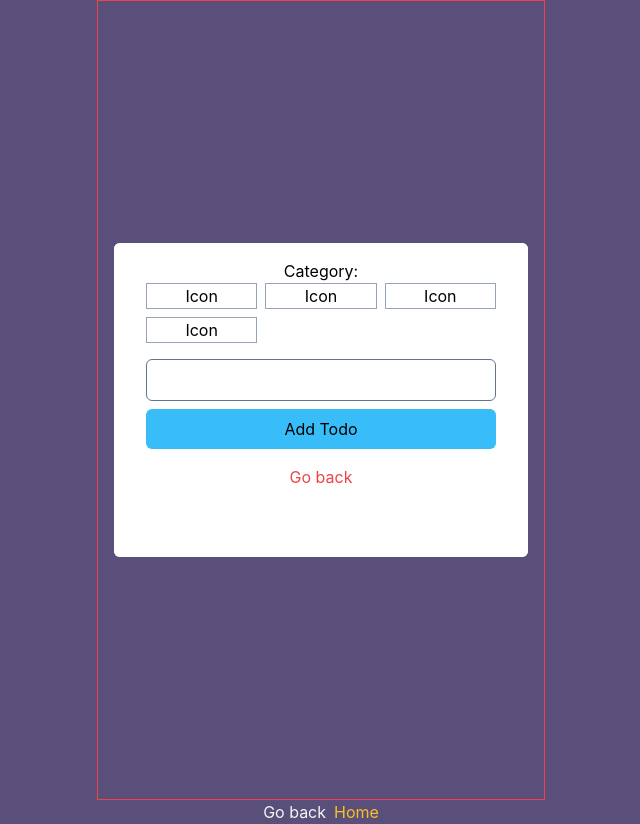
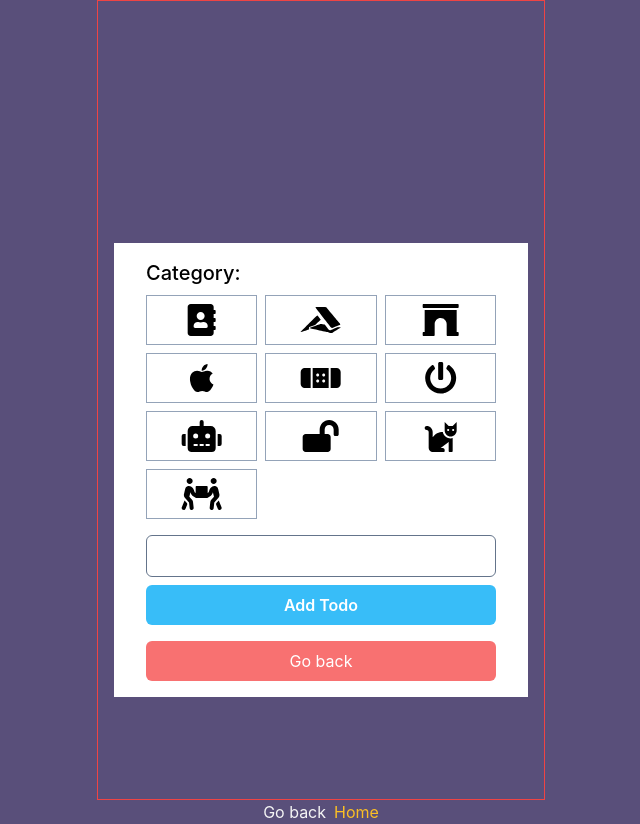
Before and after one commit to pantpad/iCodeThis-Playground, a React (Vite) app: page /TodoPage in a window 1280 px wide. Both pictures are taken after a click on the button 783 px from the left and 508 px from the top of the page. Shown: the whole page, without its empty margins (319-959 px from the left). Built offline with nearby package versions, Linux system fonts and the light colour scheme.

Commit message:
Add icons, need to remove ref and add state

```diff
--- a/src/pages/TodoPage/TodoAddMenu.jsx
+++ b/src/pages/TodoPage/TodoAddMenu.jsx
@@ -1,23 +1,112 @@
 /* eslint-disable react/prop-types */
 
 import { useRef } from "react";
+import TodoFAIcon from "./TodoFAIcon";
 
 export default function TodoAddMenu({ onClose, onAdd }) {
+  let selectedIcon = null;
   const input = useRef();
+
+  function handleIconSelection(icon) {
+    console.log(selectedIcon);
+    selectedIcon = icon;
+  }
 
   return (
     <section
       className={
-        "absolute left-0 top-0 flex h-full w-full flex-col gap-4 bg-white p-[inherit]"
+        "absolute left-0 top-0 flex h-fit w-full flex-col gap-4 bg-white p-[inherit]"
       }
     >
       <section id="category">
-        <h2>Category: </h2>
-        <div className="grid grid-cols-3 gap-2">
-          <article className="border border-slate-400">Icon</article>
-          <article className="border border-slate-400">Icon</article>
-          <article className="border border-slate-400">Icon</article>
-          <article className="border border-slate-400">Icon</article>
+        <h2 className="mb-2 text-left text-xl font-medium">Category: </h2>
+        <div className="grid auto-rows-[50px] grid-cols-3 grid-rows-[50px] gap-2">
+          <button
+            className={`${selectedIcon === "FaAddressBook" ? "bg-red-200 " : ""}flex items-center justify-center border border-slate-400 focus:bg-red-100`}
+            onClick={() => {
+              handleIconSelection("FaAddressBook");
+            }}
+          >
+            <TodoFAIcon
+              icon={"FaAddressBook"}
+              className={"h-full w-full p-2"}
+            />
+          </button>
+          <button
+            className="flex items-center justify-center border border-slate-400 focus:bg-red-100"
+            onClick={() => {
+              handleIconSelection("FaAccusoft");
+            }}
+          >
+            <TodoFAIcon icon={"FaAccusoft"} className={"h-full w-full p-2"} />
+          </button>
+          <button
+            className="flex items-center justify-center border border-slate-400 focus:bg-red-100"
+            onClick={() => {
+              handleIconSelection("FaArchway");
+            }}
+          >
+            <TodoFAIcon icon={"FaArchway"} className={"h-full w-full p-2"} />
+          </button>
+          <button
+            className="flex items-center justify-center border border-slate-400 focus:bg-red-100"
+            onClick={() => {
+              handleIconSelection("FaApple");
+            }}
+          >
+            <TodoFAIcon icon={"FaApple"} className={"h-full w-full p-2"} />
+          </button>
+          <button
+            className="flex items-center justify-center border border-slate-400 focus:bg-red-100"
+            onClick={() => {
+              handleIconSelection("FaBandAid");
+            }}
+          >
+            <TodoFAIcon icon={"FaBandAid"} className={"h-full w-full p-2"} />
+          </button>
+          <button
+            className="flex items-center justify-center border border-slate-400 focus:bg-red-100"
+            onClick={() => {
+              handleIconSelection("FaPowerOff");
+            }}
+          >
+            <TodoFAIcon icon={"FaPowerOff"} className={"h-full w-full p-2"} />
+          </button>
+          <button
+            className="flex items-center justify-center border border-slate-400 focus:bg-red-100"
+            onClick={() => {
+              handleIconSelection("FaRobot");
+            }}
+          >
+            <TodoFAIcon icon={"FaRobot"} className={"h-full w-full p-2"} />
+          </button>
+          <button
+            className="flex items-center justify-center border border-slate-400 focus:bg-red-100"
+            onClick={() => {
+              handleIconSelection("FaLockOpen");
+            }}
+          >
+            <TodoFAIcon icon={"FaLockOpen"} className={"h-full w-full p-2"} />
+          </button>
+          <button
+            className="flex items-center justify-center border border-slate-400 focus:bg-red-100"
+            onClick={() => {
+              handleIconSelection("FaCat");
+            }}
+          >
+            <TodoFAIcon icon={"FaCat"} className={"h-full w-full p-2"} />
+          </button>
+          <button
+            className="flex items-center justify-center border border-slate-400 focus:bg-red-100"
+            onClick={() => {
+              handleIconSelection("FaPeopleCarry");
+            }}
+          >
+            <TodoFAIcon
+              icon={"FaPeopleCarry"}
+              className={"h-full w-full p-2"}
+            />
+          </button>
         </div>
       </section>
       <section id="todo-name" className="flex flex-col gap-2 [&>*]:p-2">
@@ -25,17 +114,23 @@ export default function TodoAddMenu({ onClose, onAdd }) {
           type="text"
           ref={input}
           className="rounded-md border border-slate-500"
+          required
         />
         <button
-          className="rounded-md bg-sky-400"
+          className="rounded-md bg-sky-400 font-semibold text-white"
           onClick={() => {
-            onAdd(input.current.value);
+            if (input.current.value) {
+              onAdd(input.current.value, selectedIcon);
+            }
           }}
         >
           Add Todo
         </button>
       </section>
-      <button className="text-red-500" onClick={onClose}>
+      <button
+        className="rounded-md bg-red-400 p-2 text-white"
+        onClick={onClose}
+      >
         Go back
       </button>
     </section>
--- a/src/pages/TodoPage/TodoPage.jsx
+++ b/src/pages/TodoPage/TodoPage.jsx
@@ -70,7 +70,7 @@ export default function TodoPage() {
         "flex h-[100vh] w-[min(28rem,100vw-2rem)] items-center justify-center border border-red-500"
       }
     >
-      <div className="relative flex w-full flex-col gap-4 overflow-hidden rounded-md bg-white px-8 py-4 text-black max-sm:px-4">
+      <div className="relative flex w-full flex-col gap-4 rounded-md bg-white px-8 py-4 text-black max-sm:px-4">
         <section id="todos" className="flex flex-1 flex-col">
           <TodoTitle title={"Groceries"} />
           <TodoContainer>
```
